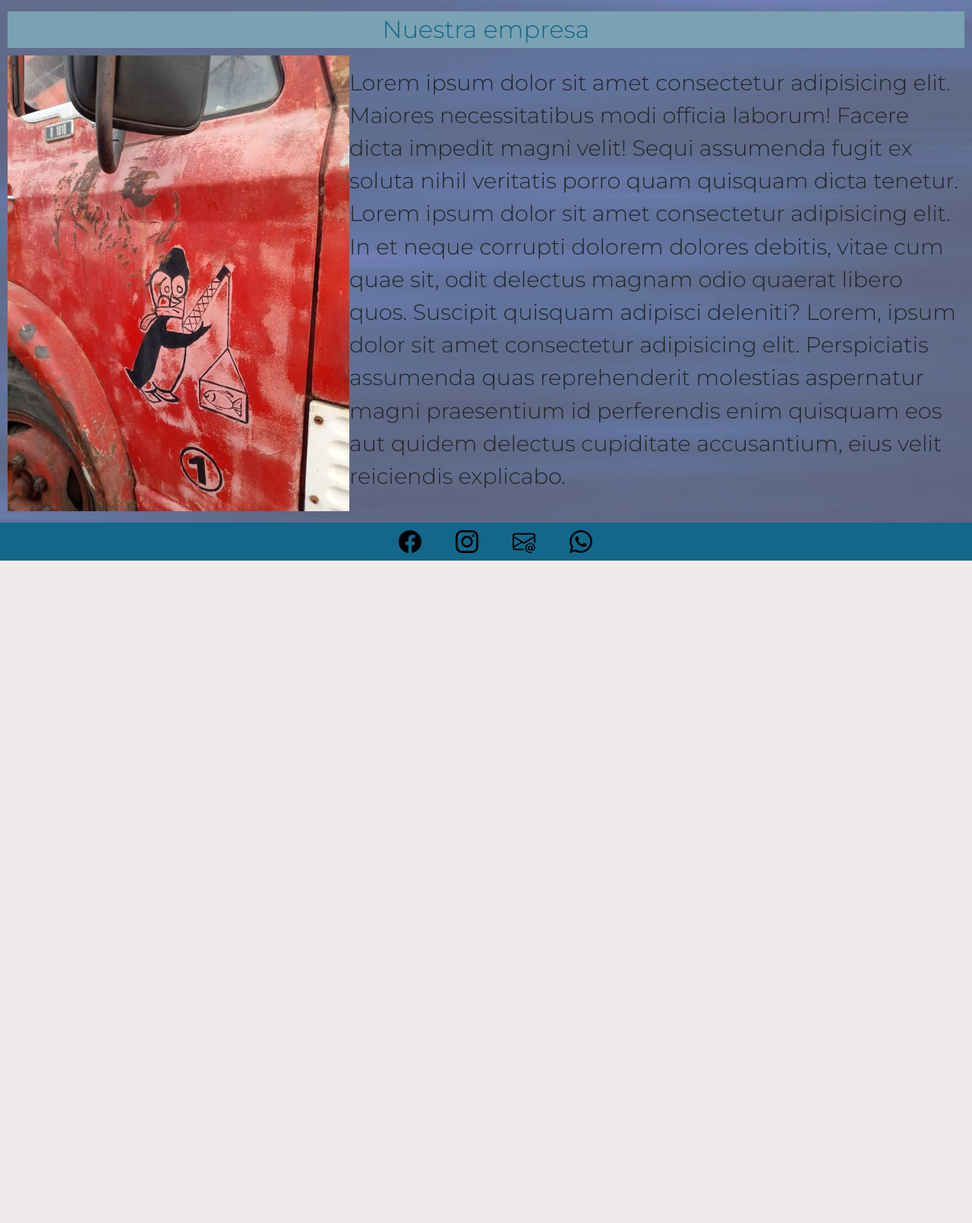
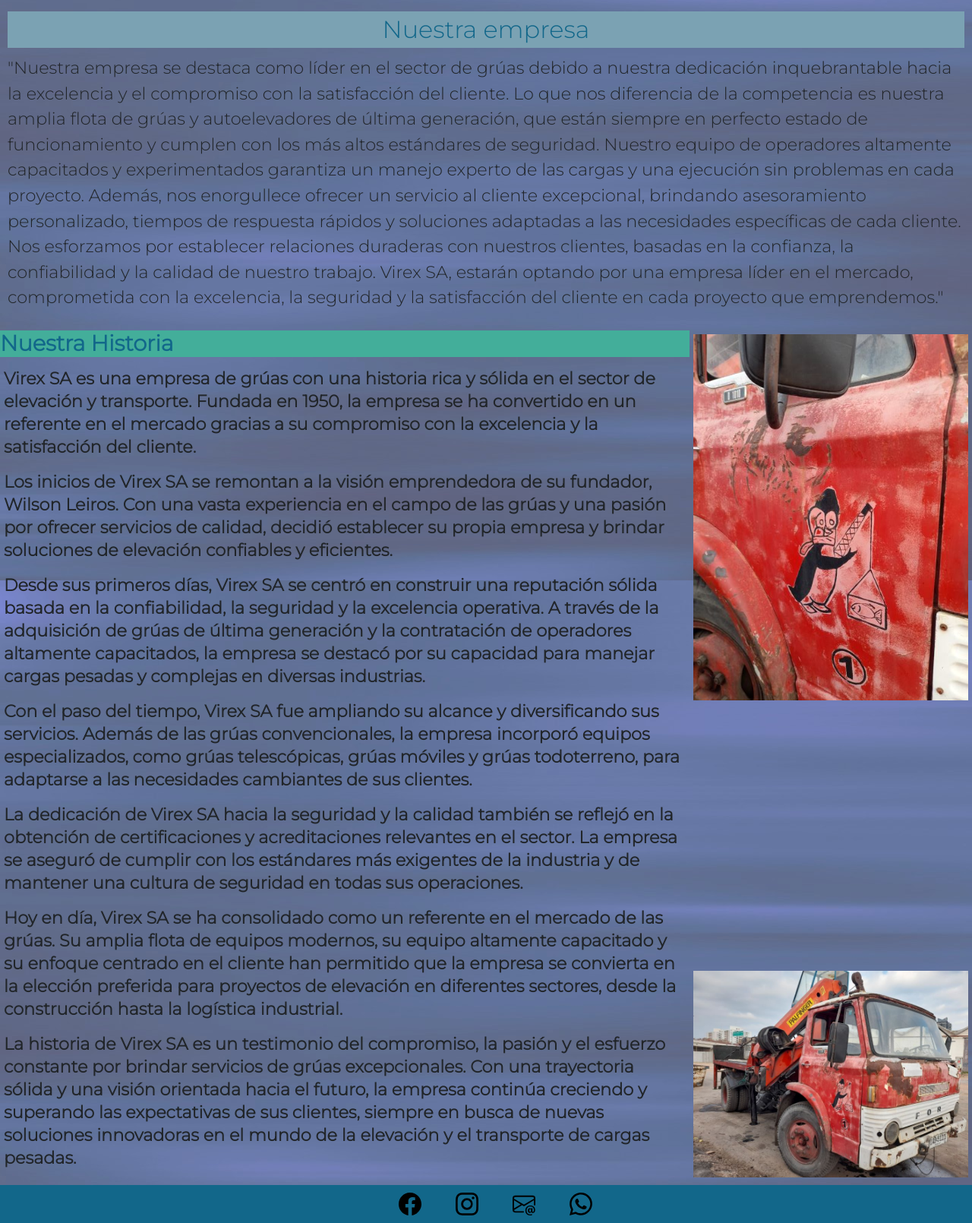
Before and after one commit to ValeLaporta/PreEntrega2Laporta, a website: page pages/empresa.html in a window 1280 px wide. Shown: the part 436-2046 px from the top of the page at 76% size. Before the commit the page ends 1174 px from the top, so only its background shows below. Drawn offline with nearby package versions, Linux system fonts and the light colour scheme.

Commit message:
casi casi

```diff
--- a/pages/empresa.html
+++ b/pages/empresa.html
@@ -44,9 +44,27 @@
             <h1 class="titulos">Nuestra empresa</h1>
         </section>
         <article class="empresa">
-            <img src="../imagenes/servicios/comienzo.jpg" alt="primer grua de Virex">
-            <p class="historia">Lorem ipsum dolor sit amet consectetur adipisicing elit. Maiores necessitatibus modi officia laborum! Facere dicta impedit magni velit! Sequi assumenda fugit ex soluta nihil veritatis porro quam quisquam dicta tenetur. Lorem ipsum dolor sit amet consectetur adipisicing elit. In et neque corrupti dolorem dolores debitis, vitae cum quae sit, odit delectus magnam odio quaerat libero quos. Suscipit quisquam adipisci deleniti? Lorem, ipsum dolor sit amet consectetur adipisicing elit. Perspiciatis assumenda quas reprehenderit molestias aspernatur magni praesentium id perferendis enim quisquam eos aut quidem delectus cupiditate accusantium, eius velit reiciendis explicabo.</p>
+            <p class=>"Nuestra empresa se destaca como líder en el sector de grúas debido a nuestra dedicación inquebrantable hacia la excelencia y el compromiso con la satisfacción del cliente. Lo que nos diferencia de la competencia es nuestra amplia flota de grúas y autoelevadores de última generación, que están siempre en perfecto estado de funcionamiento y cumplen con los más altos estándares de seguridad. Nuestro equipo de operadores altamente capacitados y experimentados garantiza un manejo experto de las cargas y una ejecución sin problemas en cada proyecto. Además, nos enorgullece ofrecer un servicio al cliente excepcional, brindando asesoramiento personalizado, tiempos de respuesta rápidos y soluciones adaptadas a las necesidades específicas de cada cliente. Nos esforzamos por establecer relaciones duraderas con nuestros clientes, basadas en la confianza, la confiabilidad y la calidad de nuestro trabajo. Virex SA, estarán optando por una empresa líder en el mercado, comprometida con la excelencia, la seguridad y la satisfacción del cliente en cada proyecto que emprendemos."</p>
         </article>
+        <section id="historia">
+            <h2 class="tituloh">Nuestra Historia</h2>
+            <div class="fotoh1"><img src="../imagenes/servicios/comienzo.jpg" alt="Primer camion de Virex"></div>
+            <div class="fotoh2"><img src="../imagenes/servicios/comienzo-2.jpg" alt="Primer camion de Virex"></div>
+            <article class="textoh"><p>Virex SA es una empresa de grúas con una historia rica y sólida en el sector de elevación y transporte. Fundada en 1950, la empresa  se ha convertido en un referente en el mercado gracias a su compromiso con la excelencia y la satisfacción del cliente. </p>
+
+            <p>Los inicios de Virex SA se remontan a la visión emprendedora de su fundador, Wilson Leiros. Con una vasta experiencia en el campo de las grúas y una pasión por ofrecer servicios de calidad, decidió establecer su propia empresa y brindar soluciones de elevación confiables y eficientes.</p>
+
+            <p>Desde sus primeros días, Virex SA se centró en construir una reputación sólida basada en la confiabilidad, la seguridad y la excelencia operativa. A través de la adquisición de grúas de última generación y la contratación de operadores altamente capacitados, la empresa se destacó por su capacidad para manejar cargas pesadas y complejas en diversas industrias.</p>
+
+            <p>Con el paso del tiempo, Virex SA fue ampliando su alcance y diversificando sus servicios. Además de las grúas convencionales, la empresa incorporó equipos especializados, como grúas telescópicas, grúas móviles y grúas todoterreno, para adaptarse a las necesidades cambiantes de sus clientes.</p>
+
+            <p>La dedicación de Virex SA hacia la seguridad y la calidad también se reflejó en la obtención de certificaciones y acreditaciones relevantes en el sector. La empresa se aseguró de cumplir con los estándares más exigentes de la industria y de mantener una cultura de seguridad en todas sus operaciones.</p>
+
+            <p>Hoy en día, Virex SA se ha consolidado como un referente en el mercado de las grúas. Su amplia flota de equipos modernos, su equipo altamente capacitado y su enfoque centrado en el cliente han permitido que la empresa se convierta en la elección preferida para proyectos de elevación en diferentes sectores, desde la construcción hasta la logística industrial.</p>
+
+            <p>La historia de Virex SA es un testimonio del compromiso, la pasión y el esfuerzo constante por brindar servicios de grúas excepcionales. Con una trayectoria sólida y una visión orientada hacia el futuro, la empresa continúa creciendo y superando las expectativas de sus clientes, siempre en busca de nuevas soluciones innovadoras en el mundo de la elevación y el transporte de cargas pesadas.</p>
+            </article>
+        </section>
     </main>
     <footer>
         <img src="../imagenes/facebook.svg" alt="facebook">
--- a/scss/_commons.scss
+++ b/scss/_commons.scss
@@ -2,12 +2,6 @@ main img {
     width: 100%;
     margin-bottom: 5px;
 }
-h2
-    {
-        background-color:$secondaryBgColor;
-        padding: 10px 20px;
-        margin: 5px;
-        color:$blue;}
 
 body
     {
--- a/scss/_empresa.scss
+++ b/scss/_empresa.scss
@@ -1,7 +1,42 @@
 .empresa{
     margin: 10px;
-    font-size:$SizeLg;
+    font-size:$SizeMd;
     display:$DFlex;
     justify-content: space-between;
     align-items: center;
  }
+#historia{
+    display: grid;
+    grid-template-columns:auto auto auto ;
+    grid-template-rows:repeat(3 30vh) ;
+    grid-template-areas:
+    "tituloh tituloh fotoh"
+    "textoh textoh fotoh"
+    "textoh textoh  fotoh2";
+}
+.fotoh1{
+    grid-area: fotoh;
+    margin: 5px;
+}
+
+.textoh{
+    grid-area: textoh;
+    padding: 5px;
+    font-size: $SizeMd;
+    font-weight: $textBold;
+    line-height: 30px
+}
+.fotoh2{
+    grid-area: fotoh2;
+    margin: 5px;
+
+}
+.tituloh{
+    grid-area: tituloh;
+    align-items: center;
+    background-color: $secondaryBgColor;
+    color: $ColorTexto2;
+    font-weight:$textBold;
+    font-size: $SizeLg;
+    line-break: 5px;
+}
--- a/scss/_index.scss
+++ b/scss/_index.scss
@@ -38,7 +38,7 @@ figure {
     margin: auto;
     display:block;
     width: 300px;
-    height: auto;
+    height: 750px;
     padding: 5px;
     align-items: center;
 
@@ -58,6 +58,11 @@ figure {
     display: flex;
     justify-content: space-between;
     align-items: center;
+    background-color: $primaryBgColor;
+    color: $ColorTexto1;
+    font-size:$SizeSm;
+    font-weight: $textBold;
+    padding: 5px;
 }
 
 .video{
--- a/scss/_servicios.scss
+++ b/scss/_servicios.scss
@@ -2,10 +2,10 @@
 {
     display: $DFlex;
     flex-direction:$DflexR;
-    justify-content: space-between;
+    justify-content: center;
     text-align: center;
     color:$ColorTexto1;
-    font-size: $SizeMd;
-    background-color:$thirdBgColor;
-    margin: 10px;
+    font-size: $SizeMd;;
+    margin: 30px;
+    font-weight: $textBold;
 }
--- a/scss/_variables.scss
+++ b/scss/_variables.scss
@@ -17,6 +17,10 @@ $SizeMd:1.4em;
 $SizeLg:1.8em;
 $SizeXl:2em;
 
+//weight
+$textBold:600;
+$textLight:300;
+$textRegular:400;
 
 
 
```
Also changed, not shown: index.html (+7 -7 lines), pages/servicios.html (+3 -0 lines), css/main.css.
